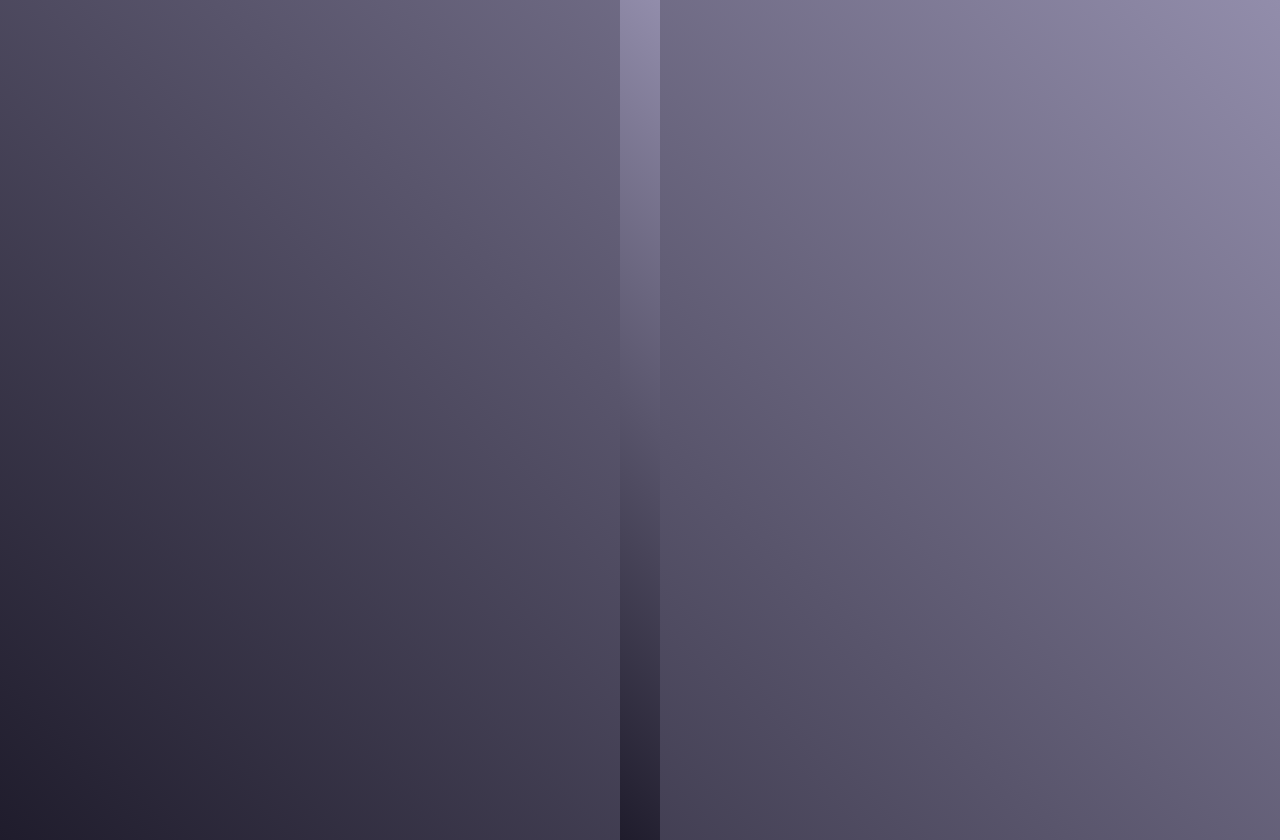
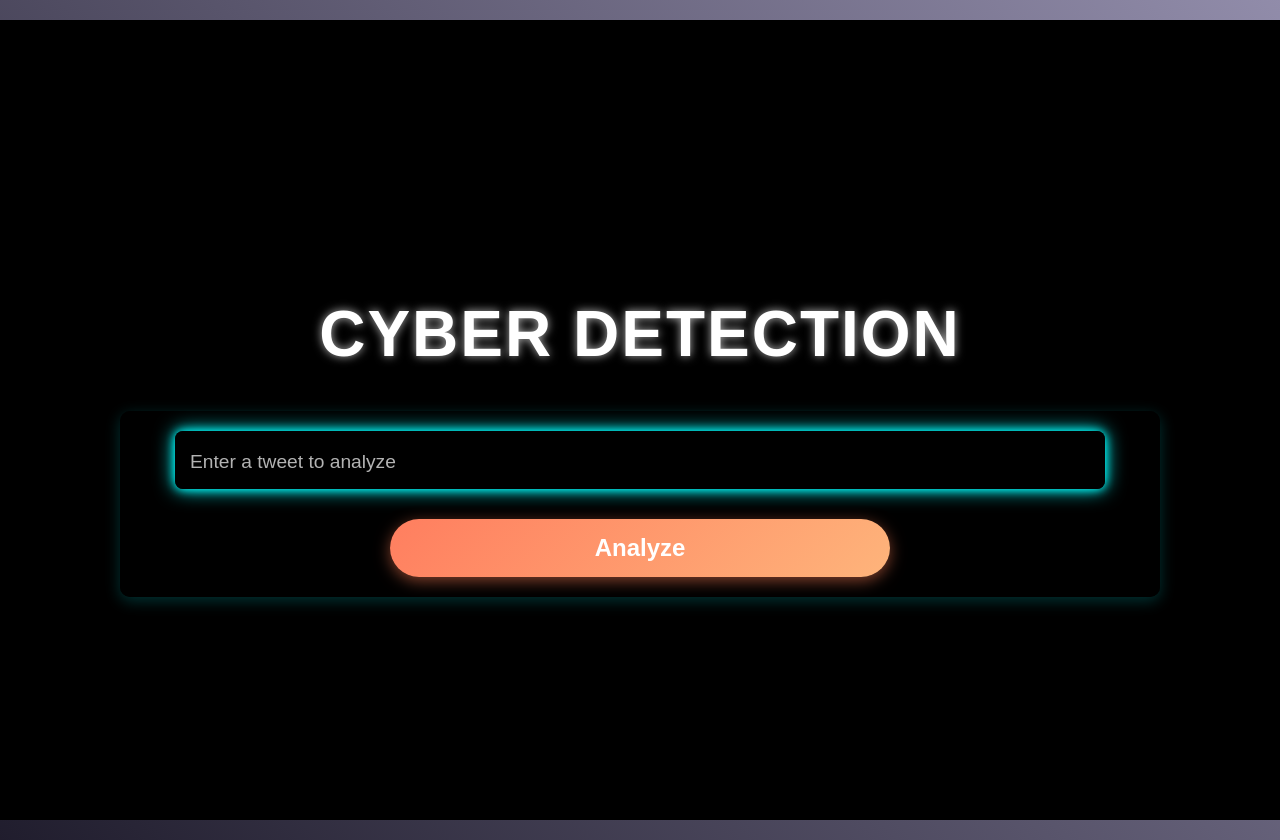
Before and after one commit to adeentaquie/frontend, a React (Create React App) app: page /cyber-detection in a window 1280 px wide. Before the commit this address had no page. Built offline with nearby package versions, Linux system fonts and the light colour scheme.

Commit message:
Cyber detection added

```diff
--- a/src/App.js
+++ b/src/App.js
@@ -4,6 +4,7 @@ import HomePage from "./components/HomePage";
 import FileUpload from "./FileUpload";
 import URLChecker from "./URLChecker";
 import PasswordEncryptDecrypt from "./PasswordEncryptDecrypt";
+import CyberDetection from "./CyberDetection"; // Import the new CyberDetection module
 import "./styles/App.css";
 
 const App = () => {
@@ -46,6 +47,8 @@ const App = () => {
               />
             }
           />
+          {/* Add the new CyberDetection route */}
+          <Route path="/cyber-detection" element={<CyberDetection />} />
         </Routes>
       </div>
     </Router>
--- /dev/null
+++ b/src/CyberDetection.jsx
@@ -0,0 +1,52 @@
+import React, { useState } from "react";
+import "./styles/CyberDetection.css"; // Updated CSS file
+
+const CyberDetection = () => {
+  const [tweet, setTweet] = useState('');
+  const [result, setResult] = useState('');
+
+  const handleSubmit = async (e) => {
+    e.preventDefault();
+
+    try {
+      const response = await fetch('http://localhost:5003/cyber-detection/predict', {
+        method: 'POST',
+        headers: { 'Content-Type': 'application/json' },
+        body: JSON.stringify({ tweet }),
+      });
+
+      if (!response.ok) {
+        const errorData = await response.json();
+        throw new Error(errorData.error || 'Failed to fetch');
+      }
+
+      const data = await response.json();
+      setResult(data.result);
+    } catch (error) {
+      setResult(`Error: ${error.message}`);
+    }
+  };
+
+  return (
+    <div className="cyber-detection-container">
+      <h2>CYBER DETECTION</h2>
+      <form onSubmit={handleSubmit}>
+        <input
+          type="text"
+          value={tweet}
+          onChange={(e) => setTweet(e.target.value)}
+          placeholder="Enter a tweet to analyze"
+          required
+        />
+        <button type="submit">Analyze</button>
+      </form>
+      {result && (
+        <p>
+          Prediction Result: <strong>{result}</strong>
+        </p>
+      )}
+    </div>
+  );
+};
+
+export default CyberDetection;
--- a/src/components/HomePage.jsx
+++ b/src/components/HomePage.jsx
@@ -1,4 +1,3 @@
-// src/components/HomePage.js
 import React from "react";
 import { useNavigate } from "react-router-dom";
 import styles from "../styles/HomePage.module.css"; // Adjust path if needed
@@ -19,12 +18,15 @@ const HomePage = () => {
     navigate("/password-encrypt");
   };
 
+  const handleCyberDetectionRedirect = () => {
+    navigate("/cyber-detection"); // Redirect to Cyber Detection module
+  };
+
   return (
     <div className={styles.container}>
       <header className={styles.header}>
         <div className={styles.logo}>ENCRYPTION WEBAPP</div>
         <nav className={styles.navbar}>
-          {/* Updated to use button elements for accessibility */}
           <button onClick={() => navigate("/")} className={styles.navButton}>Home</button>
           <button onClick={() => navigate("/faqs")} className={styles.navButton}>FAQ's</button>
           <button onClick={() => navigate("/contact")} className={styles.navButton}>Contact Us</button>
@@ -59,6 +61,13 @@ const HomePage = () => {
             >
               Password Based Encryption
             </button>
+            {/* New Button for Cyber Detection */}
+            <button
+              className={styles.URLButton}
+              onClick={handleCyberDetectionRedirect}
+            >
+              Cyber Detection
+            </button>
           </div>
         </div>
 
--- /dev/null
+++ b/src/styles/CyberDetection.css
@@ -0,0 +1,97 @@
+/* Full-page container */
+.cyber-detection-container {
+    display: flex;
+    flex-direction: column;
+    justify-content: center;
+    align-items: center;
+    height: 100vh;
+    width: 100vw; /* Full screen width */
+    background-color: black; /* Black background */
+    color: #fff; /* White text */
+    font-family: 'Poppins', sans-serif;
+    text-align: center;
+    padding: 0; /* Remove any padding */
+    margin: 0; /* Remove any margins */
+    position: relative; /* For absolute positioning of the image */
+}
+
+/* Add image to the top-right corner */
+.cyber-detection-container img {
+    position: absolute;
+    top: 20px;
+    right: 20px;
+    width: 100px;
+    height: auto;
+}
+
+/* Header styling */
+.cyber-detection-container h2 {
+    font-size: 4rem;
+    font-weight: bold;
+    margin-bottom: 40px;
+    color: #ffffff; /* White text */
+    text-shadow: 0 0 10px rgba(255, 255, 255, 0.7); /* Slight glow */
+}
+
+/* Form styling */
+.cyber-detection-container form {
+    width: 80%; /* Occupy 80% of the width */
+    max-width: 1000px; /* Limit max width for large screens */
+    display: flex;
+    flex-direction: column;
+    align-items: center;
+    gap: 30px;
+    padding: 20px;
+    background: rgba(0, 0, 0, 0.8); /* Transparent background */
+    border-radius: 10px;
+    box-shadow: 0 4px 15px rgba(0, 255, 255, 0.2); /* Subtle neon shadow */
+}
+
+/* Input field with neon effect */
+.cyber-detection-container input {
+    width: 90%; /* Wide input field */
+    padding: 15px;
+    font-size: 1.5rem;
+    border: none;
+    border-radius: 8px;
+    outline: none;
+    background: rgba(0, 0, 0, 0.9); /* Transparent black */
+    color: #fff;
+    box-shadow: 0 0 10px #0ff, 0 0 20px #0ff; /* Neon glow */
+    font-family: 'Poppins', sans-serif;
+}
+
+/* Placeholder styling */
+.cyber-detection-container input::placeholder {
+    color: rgba(255, 255, 255, 0.7);
+    font-size: 1.2rem;
+}
+
+/* Button styling */
+.cyber-detection-container button {
+    width: 50%; /* Make button proportional to form */
+    padding: 15px 30px;
+    font-size: 1.5rem;
+    font-weight: bold;
+    color: #fff;
+    background: linear-gradient(135deg, #ff7e5f, #feb47b); /* Gradient color */
+    border: none;
+    border-radius: 30px;
+    cursor: pointer;
+    box-shadow: 0 4px 15px rgba(255, 125, 85, 0.5);
+    transition: all 0.3s ease;
+}
+
+.cyber-detection-container button:hover {
+    transform: scale(1.05); /* Slight scale effect */
+    box-shadow: 0 6px 20px rgba(255, 125, 85, 0.7); /* Enhanced shadow */
+}
+
+/* Prediction result styling */
+.cyber-detection-container p {
+    font-size: 1.8rem;
+    font-weight: bold;
+    color: #0ff; /* Neon cyan */
+    text-shadow: 0 0 10px #0ff, 0 0 20px #0ff; /* Neon glow */
+    margin-top: 20px;
+}
--- a/src/styles/HomePage.module.css
+++ b/src/styles/HomePage.module.css
@@ -58,6 +58,7 @@
 }
 .buttonContent{
     display: flex;
+    flex-direction: column;
     margin: 30px;
 }
 .encryptButton {
--- a/src/styles/PasswordEncryptDecrypt.module.css
+++ b/src/styles/PasswordEncryptDecrypt.module.css
@@ -6,6 +6,7 @@ body {
   font-family: 'Raleway', sans-serif;
   margin: 0;
   padding: 0;
+
 }
 
 .app-container {
```
